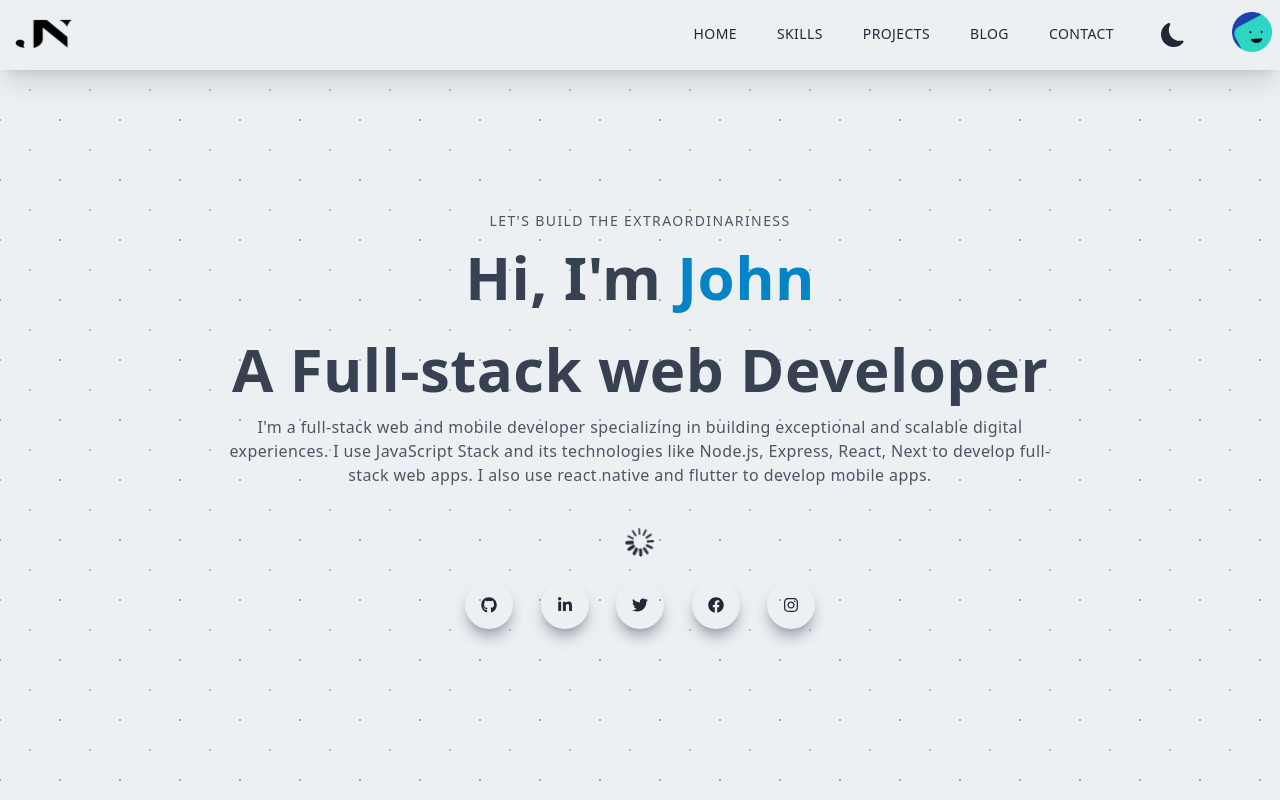
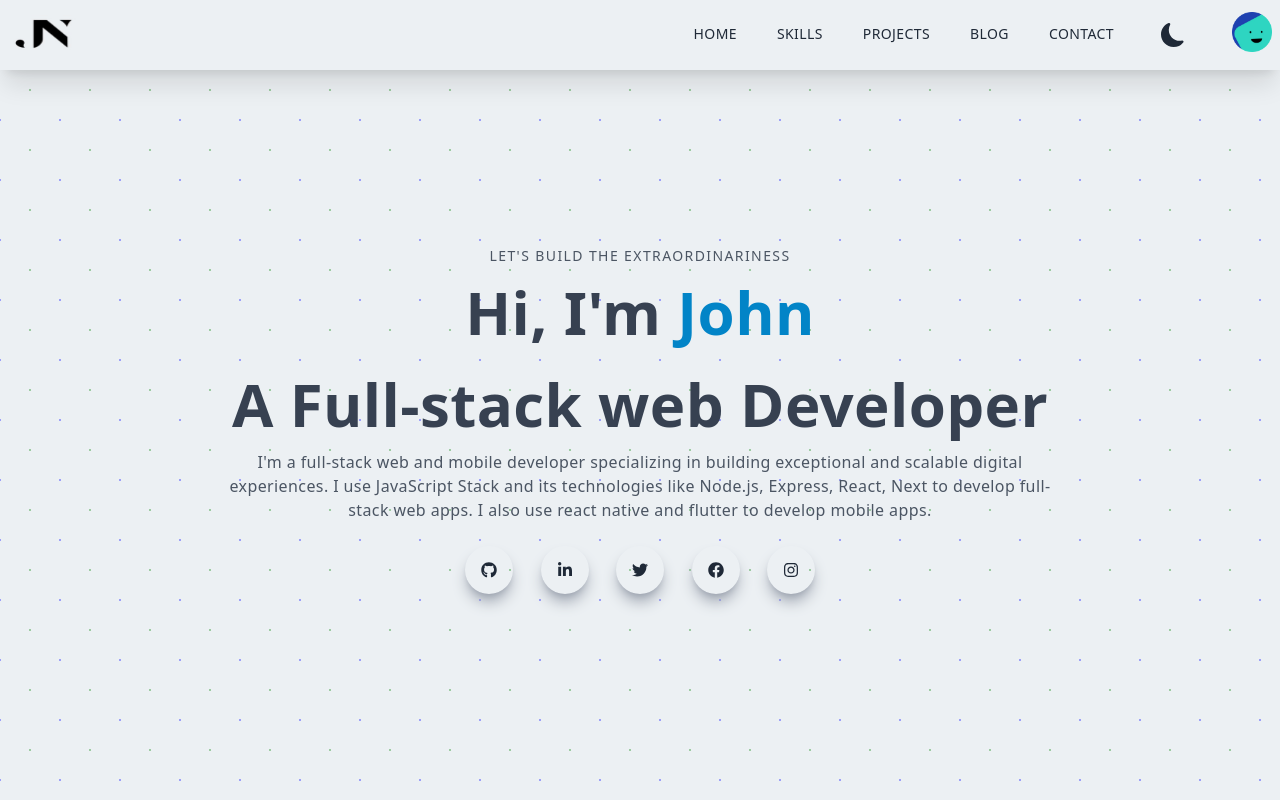
Before and after one commit to niyontwali/updated-portfolio-nextjs, a Next.js app: page / in a window 1280 px wide. Built offline with nearby package versions, Linux system fonts and the light colour scheme.

Commit message:
contact page was added

```diff
--- a/components/ContactSection.jsx
+++ b/components/ContactSection.jsx
@@ -1,17 +1,10 @@
 /* eslint-disable react/no-unescaped-entities */
 import Image from 'next/image'
 import profileImage from '../public/assets/profileImage.jpg'
-import {useState} from 'react'
 import {FaLinkedinIn, FaGithub, FaFacebook, FaInstagram, FaTwitter} from 'react-icons/fa'
 import Spinner from './Spinner'
-import { useEffect } from 'react'
 
 const ContactSection = () => {
-  const [isLoading, setIsLoading] = useState(true)
-
-  useEffect(() => {
-    setIsLoading(false)
-  }, [])
 
   return (
     <div className="w-full lg:h-screen">
@@ -21,9 +14,7 @@ const ContactSection = () => {
           <div className="col-span-3 lg:col-span-2 w-full h-full shadow-md shadow-gray-300 dark:shadow-gray-800 rounded-xl  px-4 py-4 sm:py-2 md:py-0">
             <div className="lg:p-4 h-full">
               <div className='rounded-2xl overflow-hidden'>
-                {
-                  isLoading ? <Spinner/> : <Image src={profileImage}  alt='Profile image' className='hover:scale-105 ease-in duration-300' />
-                }
+               <Image src={profileImage}  alt='Profile image' className='hover:scale-105 ease-in duration-300' />
               </div>
               <div>
                 <h2 className='py-2 font-[500]'>John Niyontwali</h2>
--- a/components/Main.jsx
+++ b/components/Main.jsx
@@ -1,7 +1,6 @@
 /* eslint-disable react/no-unescaped-entities */
 import React from 'react'
 import {FaLinkedinIn, FaGithub, FaFacebook, FaInstagram, FaTwitter} from 'react-icons/fa'
-import Spinner from './Spinner'
 
 const Main = () => {
   return (
@@ -12,7 +11,6 @@ const Main = () => {
           <h1 className='py-4 text-gray-700 dark:text-gray-300'>Hi, I'm <span className='text-[#0284c7] border-b-2 border-b-transparent hover:cursor-pointer hover:border-b-[#0284c7]'>John</span></h1>
           <h1 className='py-4 text-gray-700 dark:text-gray-300'>A Full-stack web Developer</h1>
           <p className='text-gray-600 max-w-[70%] m-auto font-[500] dark:text-gray-400'>I'm a full-stack web and mobile developer specializing in building exceptional and scalable digital experiences. I use JavaScript Stack and its technologies like Node.js, Express, React, Next to develop full-stack web apps. I also use react native and flutter to develop mobile apps.</p>
-          <Spinner />
           <div className='flex items-center justify-center space-x-2 sm:justify-between md:justify-between max-w-[350px] m-auto py-6'>
             <div className='rounded-full shadow-lg shadow-gray-400 p-4 cursor-pointer hover:scale-110 ease-in duration-300'>
               <a href="https://github.com/niyontwali" target="_blank" rel="noopener noreferrer"><FaGithub /></a>
--- a/components/Spinner.jsx
+++ /dev/null
@@ -1,14 +0,0 @@
-import React from "react";
-import { ImSpinner3 } from "react-icons/im";
-import styles from '../styles/spinner.module.css'
-
-
-const Spinner = () => {
-  return (
-    <div className="flex justify-center mt-10">
-      <ImSpinner3 size={30} className={styles.spinner} />
-    </div>
-  );
-};
-
-export default Spinner;
--- a/styles/spinner.module.css
+++ /dev/null
@@ -1,15 +0,0 @@
-.spinner {
-  animation: spin infinite 2s linear;
-
-  /*You can increase or decrease the timer (5s) to
-     increase or decrease the speed of the spinner*/
-}
-
-@keyframes spin {
-  from {
-    transform: rotate(0deg);
-  }
-  to {
-    transform: rotate(360deg);
-  }
-}
```
